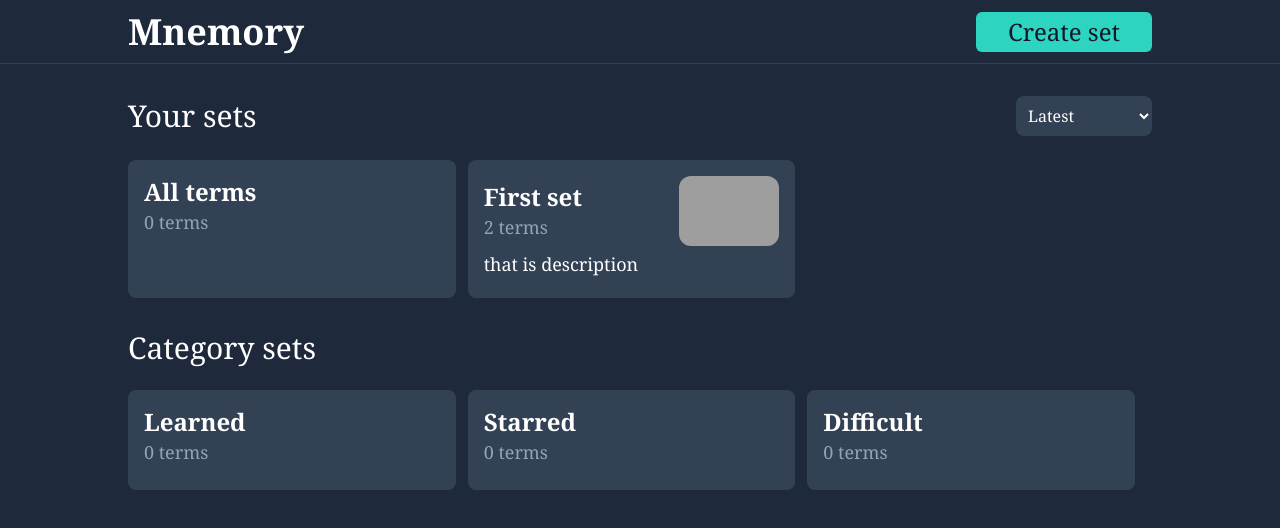
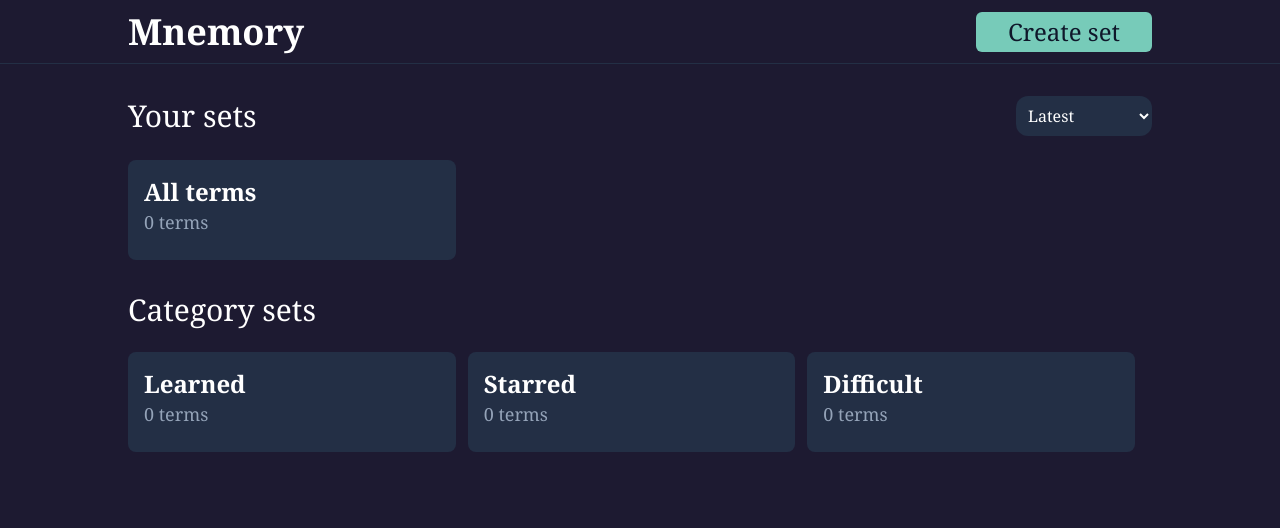
Before and after one commit to Shysh-Oleksandr/mnemory, a React (Create React App) app: page / in a window 1280 px wide. Shown: the top 528 px of the page. Built offline with nearby package versions, Linux system fonts and the light colour scheme; grey boxes are pictures that could not be loaded.

Commit message:
Changed ui colors.

```diff
--- a/src/components/UI/ConfirmModal.tsx
+++ b/src/components/UI/ConfirmModal.tsx
@@ -80,7 +80,7 @@ const ConfirmModal = ({ setShowConfirmModal, onClick, to }: Props) => {
             Don't save
           </button>
           <button
-            className="block btn mx-2 sm:!px-10 !px-6 !text-white !bg-slate-900 hover:!bg-black"
+            className="block btn mx-2 sm:!px-10 !px-6 !text-white !bg-black hover:!bg-zinc-900"
             onClick={(e) => {
               if (currentSet.editingSet.name === "") {
                 deleteSet(mnemoryState.currentSetId);
--- a/src/components/termCard/TermCategoriesForm.tsx
+++ b/src/components/termCard/TermCategoriesForm.tsx
@@ -113,7 +113,7 @@ const TermCategoriesForm = ({ term }: Props) => {
       {focused && (
         <>
           <button
-            className="absolute right-0 top-1/2 -translate-y-1/2 text-2xl hover:text-orange-500 text-orange-400 transition-colors"
+            className="absolute right-0 top-1/2 -translate-y-[65%] text-2xl hover:text-orange-500 text-orange-400 transition-colors"
             type="submit"
           >
             <AiOutlineArrowRight />
--- a/src/data/initialSets.ts
+++ b/src/data/initialSets.ts
@@ -1,5 +1,4 @@
 import { getRandomNumber } from "../Helpers/functions";
-import { termsPlaceholder } from "./termsPlaceholders";
 const randomIds = new Array(10).fill(0).map((el) => getRandomNumber());
 
 export const initialSets = [
@@ -15,63 +14,6 @@ export const initialSets = [
       name: "All terms",
       terms: [],
       setId: 0,
-      createdDate: null,
-      lastVisitedDate: null,
-    },
-    isCategorySet: false,
-  },
-  {
-    savedSet: {
-      name: "First set",
-      description: "that is description",
-      terms: [
-        {
-          term: "Lata",
-          definition: "a can",
-          placeholderId: Math.floor(Math.random() * termsPlaceholder.length),
-          descriptionKeywords: [
-            { keyword: "Latvia", id: 0, imageChecked: false },
-            {
-              keyword: "pianist",
-              id: 1,
-              imageChecked: false,
-              descriptionText:
-                "Movie scene when man eats from earth womans food can",
-            },
-            {
-              keyword: "Chaos",
-              id: 2,
-              imageChecked: false,
-            },
-            { keyword: "Water", id: 3, imageChecked: false },
-          ],
-          id: 0,
-        },
-        {
-          term: "Leche",
-          definition: "milk",
-          placeholderId: Math.floor(Math.random() * termsPlaceholder.length),
-          descriptionKeywords: [
-            {
-              keyword: "cure",
-              id: 0,
-              imageChecked: false,
-              image:
-                "https://images.unsplash.com/photo-1562914344-e97da11dacd4?ixid=MnwzMDg5NzJ8MHwxfHNlYXJjaHwzfHxMYXR2aWF8ZW58MHx8fHwxNjQ3NDI0NzMx&ixlib=rb-1.2.1",
-            },
-            { keyword: "doctor", id: 1, imageChecked: false },
-          ],
-          id: 1,
-        },
-      ],
-      setId: randomIds[0],
-      createdDate: null,
-      lastVisitedDate: null,
-    },
-    editingSet: {
-      name: "First set",
-      terms: [],
-      setId: randomIds[0],
       createdDate: null,
       lastVisitedDate: null,
     },
--- a/src/pages/HomePage.tsx
+++ b/src/pages/HomePage.tsx
@@ -83,7 +83,7 @@ const HomePage = () => {
             onChange={(e) => sortSets(e.target.value)}
             name="sort-select"
             id="sort-select"
-            className="bg-slate-700 p-2 rounded-lg"
+            className="bg-slate-700 p-2 rounded-xl"
           >
             <option value={SortedMethods.LATEST}>Latest</option>
             <option value={SortedMethods.NEWEST}>Newest</option>
@@ -93,7 +93,7 @@ const HomePage = () => {
         </div>
         <div className="flex flex-wrap gap-3">
           {userSets
-            // .filter((set) => set.savedSet.name)
+            .filter((set) => set.savedSet.name)
             .map((set) => {
               const keywordImage = getSetImage(set);
               return (
@@ -135,22 +135,10 @@ const HomePage = () => {
         <div className="mt-8">
           <div className="flex items-center justify-between md:mb-6 mb-3">
             <h3 className="md:text-3xl text-2xl">Category sets</h3>
-            {/* <select
-              defaultValue={mnemoryState.sortMethod}
-              // onChange={(e) => sortSets(e.target.value)}
-              name="sort-select"
-              id="sort-select"
-              className="bg-slate-700 p-2 rounded-lg"
-            >
-              <option value={SortedMethods.LATEST}>Latest</option>
-              <option value={SortedMethods.NEWEST}>Newest</option>
-              <option value={SortedMethods.OLDEST}>Oldest</option>
-              <option value={SortedMethods.TERMS}>Terms length</option>
-            </select> */}
           </div>
           <div className="flex flex-wrap gap-3">
             {categorySets
-              // .filter((set) => set.savedSet.name)
+              .filter((set) => set.savedSet.name)
               .map((set) => {
                 const keywordImage = getSetImage(set);
                 return (
--- a/src/pages/SetPage.tsx
+++ b/src/pages/SetPage.tsx
@@ -27,7 +27,7 @@ const SetPage = (props: Props) => {
         <Link
           onClick={copySavedSet}
           to={`/set/${savedSet.setId + 1}/learn/flashcards`}
-          className="btn block sm:!py-4 !py-3 text-center font-bold !bg-green-600 hover:!bg-green-500 sm:my-8 my-4 !text-slate-800"
+          className="btn block sm:!py-4 !py-3 text-center font-bold !bg-[#299DAA] hover:!bg-[#20A6B4] sm:my-8 my-4 !text-slate-800"
         >
           Learn flashcards
         </Link>
--- a/tailwind.config.js
+++ b/tailwind.config.js
@@ -1,7 +1,54 @@
 module.exports = {
   content: ["./src/**/*.{html,js,ts,tsx,jsx}"],
   theme: {
-    extend: {},
+    extend: {
+      colors: {
+        slate: {
+          100: "#F1F5F9",
+          200: "#E2E8F0",
+          300: "#CBD5E1",
+          400: "#94A3B8",
+          500: "#3C4D6A",
+          600: "#2E3C53",
+          700: "#232F45",
+          800: "#1D1A31",
+          900: "#0F172A",
+        },
+        teal: {
+          100: "#CCFBF1",
+          200: "#99F6E4",
+          300: "#71E7CD",
+          400: "#77CBB9",
+          500: "#14B8A6",
+          600: "#0D9488",
+          700: "#0F766E",
+          800: "#39786A",
+          900: "#134E4A",
+        },
+        red: {
+          100: "#FEE2E2",
+          200: "#FECACA",
+          300: "#FCA5A5",
+          400: "#F87171",
+          500: "#EF4444",
+          600: "#DC2626",
+          700: "#B91C1C",
+          800: "#7F1D1D",
+          900: "#9C0D38",
+        },
+        orange: {
+          100: "#FFEDD5",
+          200: "#FED7AA",
+          300: "#FDBA74",
+          400: "#FB8B24",
+          500: "#E27C1E",
+          600: "#EA580C",
+          700: "#C2410C",
+          800: "#9A3412",
+          900: "#7C2D12",
+        },
+      },
+    },
   },
   plugins: [],
 };
```
Also changed, not shown: 1 other file (tests, documents, lock files or other folders).
